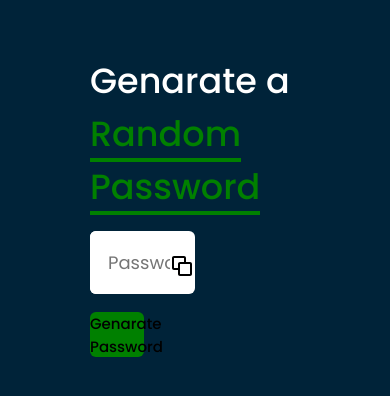
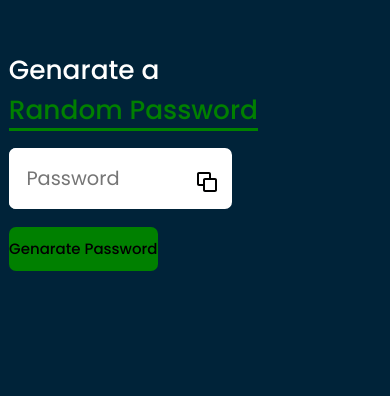
Before and after one commit to shailjayadav30/password-generator-, a plain HTML site: page index.html in a window 390 px wide. Shown: the part 126-522 px from the top of the page. Drawn offline with Linux system fonts and the light colour scheme.

Commit message:
modified css

```diff
--- a/style.css
+++ b/style.css
@@ -4,7 +4,8 @@
   margin: 0;
   box-sizing: border-box;
   font-family: "poppins";
-  font-size: 18px;
+  font-size: 1.1rem;
+
 }
 body{
   background: #002339;
@@ -15,16 +16,16 @@ body{
   margin-left: 5rem;
 }
  .container h1{
-    font-size: 35px;
+    font-size: 2rem;
     font-weight: 500;
     color: white;
  }
 
  .container span{
-  font-size: 35px;
+  font-size: 2rem;
   font-weight: 500;
   color: green;
-  border-bottom: 4px solid green;
+  border-bottom: .2rem solid green;
 }
 
 .search{
@@ -37,7 +38,7 @@ body{
    margin-top: 1rem;
    border:none;
    outline: none;
-   border-radius:6px ;
+   border-radius:.4rem  ;
    color: black;
 }
 
@@ -48,9 +49,9 @@ body{
   height: 100%;
   overflow: hidden;
   padding-left: 1rem;
-  border-top-left-radius: 6px;
-  border-bottom-left-radius: 6px;
-
+  border-top-left-radius: .4rem;
+  border-bottom-left-radius: .4rem;
+ padding-left: 1rem;
 }
 .img{
   background-image: url("/images/copy-icon.png");
@@ -59,6 +60,7 @@ body{
   background-repeat: no-repeat;
   margin-top: 1rem;
   cursor: pointer;
+  margin-right:.5rem;
 }
 button{
   background: green;
@@ -67,7 +69,61 @@ button{
    margin-top: 1rem;
    border:none;
    outline: none;
-   border-radius:6px ;
+   border-radius:.4rem ;
    font-size: 15px;
    font-weight: 500;
 }
+
+
+
+
+@media screen and (max-width: 1024px) {
+  .container {
+    margin-left: 2rem;
+    margin-right: 2rem;
+  }
+  .search {
+    width: 35%;
+  }
+  button {
+    width: 22%;
+  }
+}
+
+@media screen and (max-width: 768px) {
+  .container {
+    margin-left: 1rem;
+    margin-right: 1rem;
+  }
+  .container h1 {
+    font-size: 1.5;
+  }
+  .container span {
+    font-size: 1.6rem;
+  }
+  .search {
+    width: 45%;
+  }
+  button {
+    width: 30%;
+  }
+}
+
+@media screen and (max-width: 480px) {
+  .container {
+    margin-left: 0.5rem;
+    margin-right: 0.5rem;
+  }
+  .container h1 {
+    font-size: 1.5rem;
+  }
+  .container span {
+    font-size: 1.5rem;
+  }
+  .search {
+    width: 60%;
+  }
+  button {
+    width: 40%;
+  }
+}
```
